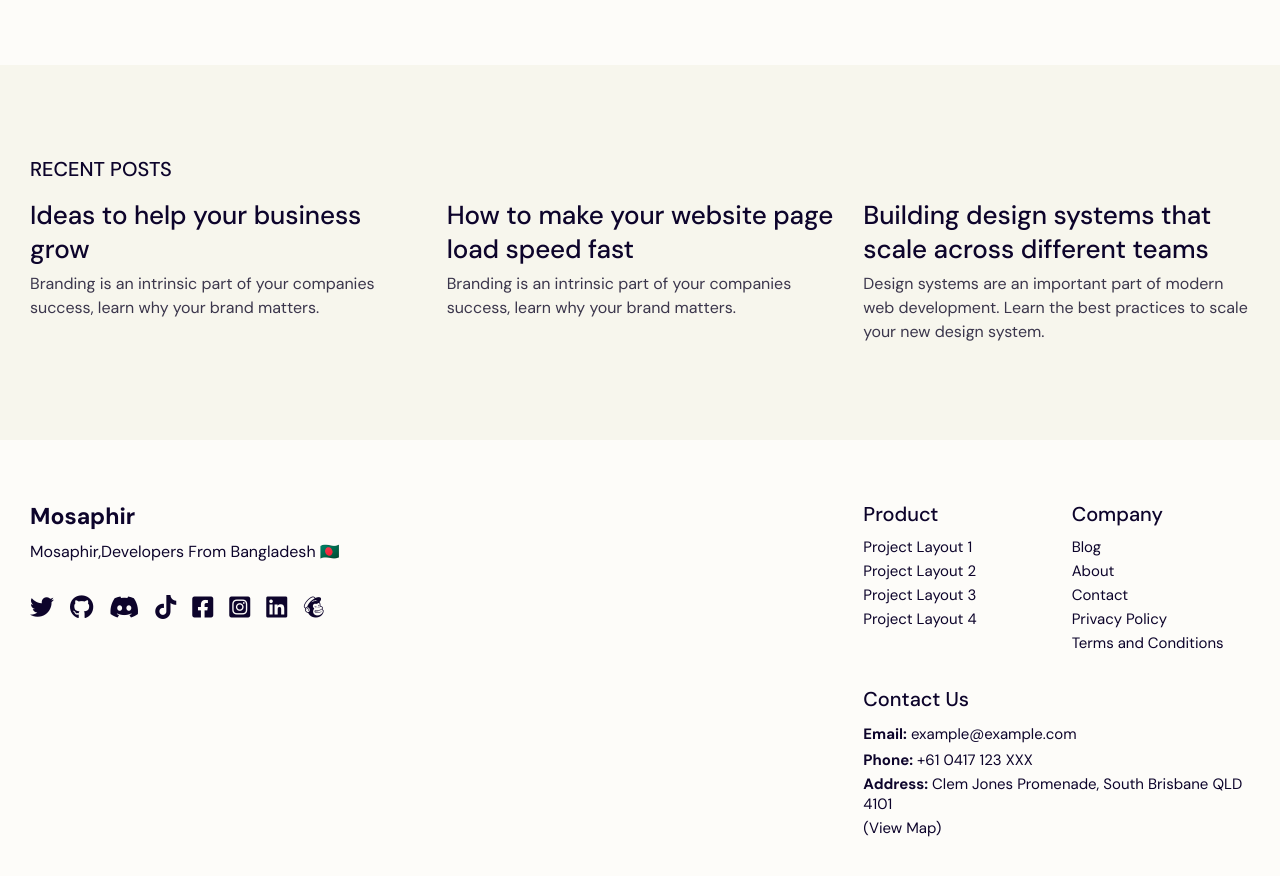
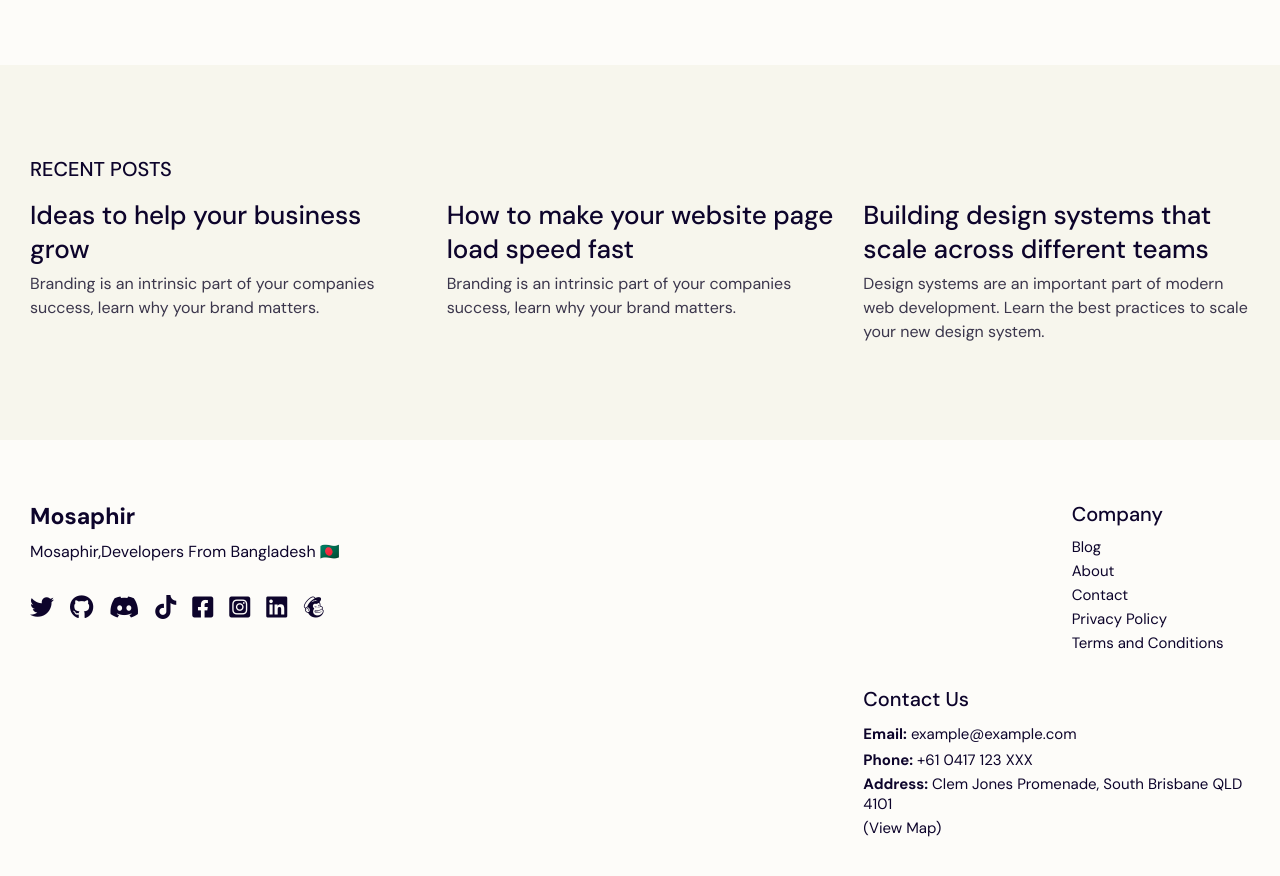
Before and after one commit to mosaphir/mosaphir.github.io, a Jekyll site: the page built from pages/home.md, in a window 1280 px wide and 900 px high, scrolled down 1337 px. Shown: the top 876 px of the window. Built offline with Jekyll 4.4.1, drawn with Linux system fonts in a browser that asks for light colours.

Commit message:
Update _config.yml

```diff
--- a/_config.yml
+++ b/_config.yml
@@ -157,7 +157,7 @@ footer:
   footer_description: "Mosaphir,Developers From Bangladesh 🇧🇩"
   enable_social_media_icons: true
   enable_contact_details: true
-  enable_menu_footer_primary: true
+  enable_menu_footer_primary: false
   enable_menu_footer_secondary: true
   enable_menu_footer_tertiary: false
   footer_primary_menu_title: "Product"
```
